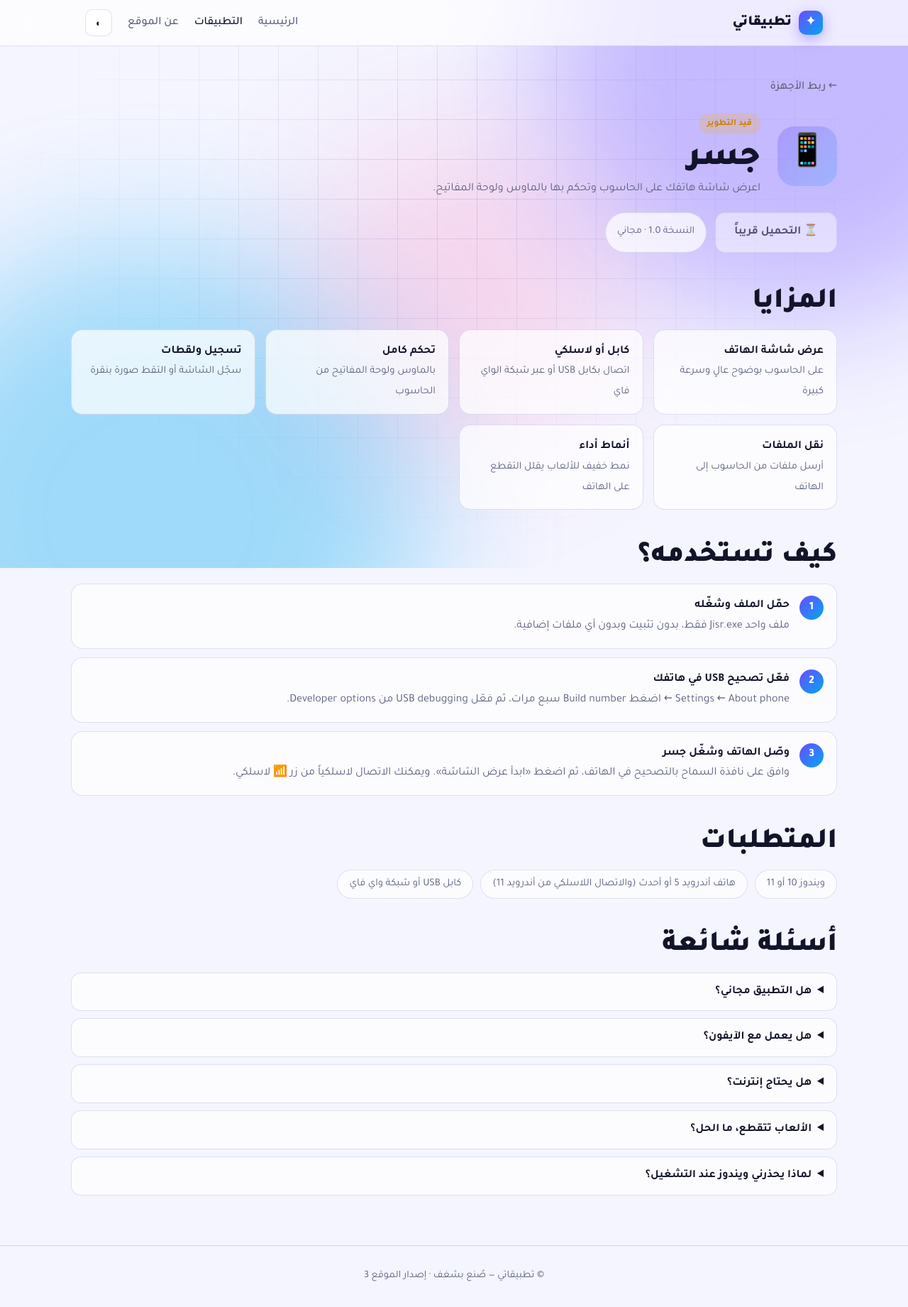
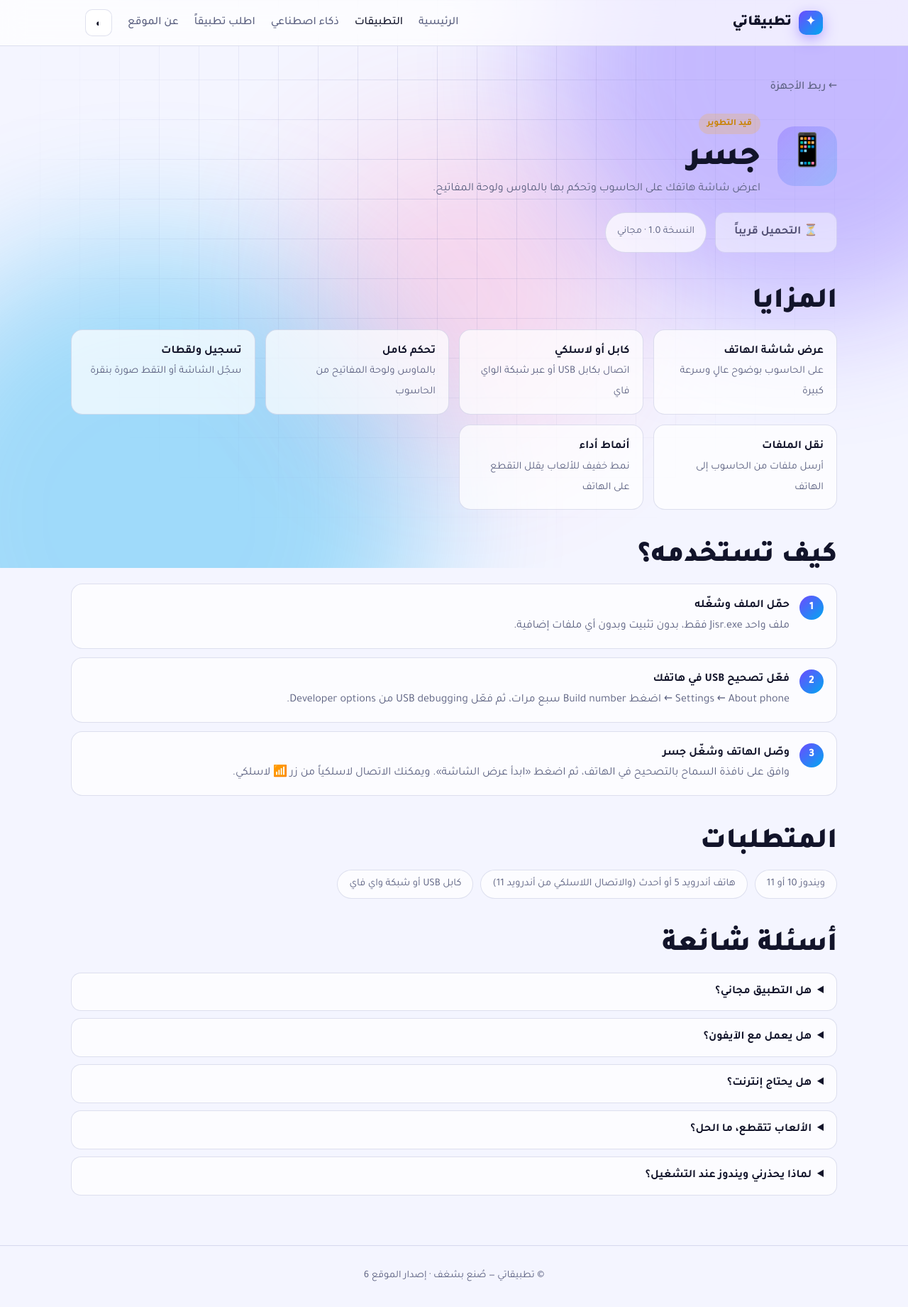
Before and after one commit to jihadhamdi7/SpecialApp, a plain HTML site: page jisr/index.html in a window 1280 px wide. Shown: the whole page at 71% size. Drawn offline with Linux system fonts and the light colour scheme; no server answers.

Commit message:
Add files via upload

```diff
--- a/jisr/index.html
+++ b/jisr/index.html
@@ -113,7 +113,7 @@ footer{border-top:1px solid var(--line);padding:30px 0;text-align:center;color:v
 <div class="bg"><div class="blob b1"></div><div class="blob b2"></div><div class="blob b3"></div><div class="grid-bg"></div></div>
 <nav><div class="wrap">
 <a class="logo" href="../#home"><span class="mark">✦</span>تطبيقاتي</a>
-<div class="links"><a class="keep" href="../#home" data-n="home">الرئيسية</a><a class="keep on" href="../#apps" data-n="apps">التطبيقات</a><a href="../#about" data-n="about">عن الموقع</a><button class="tg" id="tg" aria-label="تبديل الوضع">◐</button></div>
+<div class="links"><a class="keep" href="../#home" data-n="home">الرئيسية</a><a class="keep on" href="../#apps" data-n="apps">التطبيقات</a><a class="keep" href="../ai/" data-n="ai">ذكاء اصطناعي</a><a href="../#order" data-n="order">اطلب تطبيقاً</a><a href="../#about" data-n="about">عن الموقع</a><button class="tg" id="tg" aria-label="تبديل الوضع">◐</button></div>
 </div></nav>
 <div class="wrap page"><a class="back" href="../#cat-connect">← ربط الأجهزة</a>
 <div class="ahead rv"><div class="ic">📱</div><div><span class="chip" id="chip">قيد التطوير</span><h1>جسر</h1><p class="sub" style="margin:0">اعرض شاشة هاتفك على الحاسوب وتحكم بها بالماوس ولوحة المفاتيح.</p></div></div>
@@ -136,7 +136,7 @@ footer{border-top:1px solid var(--line);padding:30px 0;text-align:center;color:v
 <details class="rv"><summary>هل يحتاج إنترنت؟</summary><p>لا. الاتصال بين الهاتف والحاسوب مباشر ولا تُرسل بياناتك إلى أي مكان.</p></details>
 <details class="rv"><summary>الألعاب تتقطع، ما الحل؟</summary><p>اختر نمط «ألعاب — الأخف على الهاتف»، واستخدم كابل USB بدل الواي فاي، وخفّض رسومات اللعبة نفسها.</p></details>
 <details class="rv"><summary>لماذا يحذرني ويندوز عند التشغيل؟</summary><p>البرامج الجديدة غير الموقّعة تظهر فيها هذه الرسالة. اختر «مزيد من المعلومات» ثم «تشغيل على أي حال».</p></details></section></div>
-<footer><div class="wrap">© تطبيقاتي — صُنع بشغف · إصدار الموقع 3</div></footer>
+<footer><div class="wrap">© تطبيقاتي — صُنع بشغف · إصدار الموقع 6</div></footer>
 <script>
 document.documentElement.classList.add("js");
 const APP={repo:"jihadhamdi7/jihad",tag:"jisr",file:"Jisr.exe",name:"جسر",ver:"1.0"};
```
